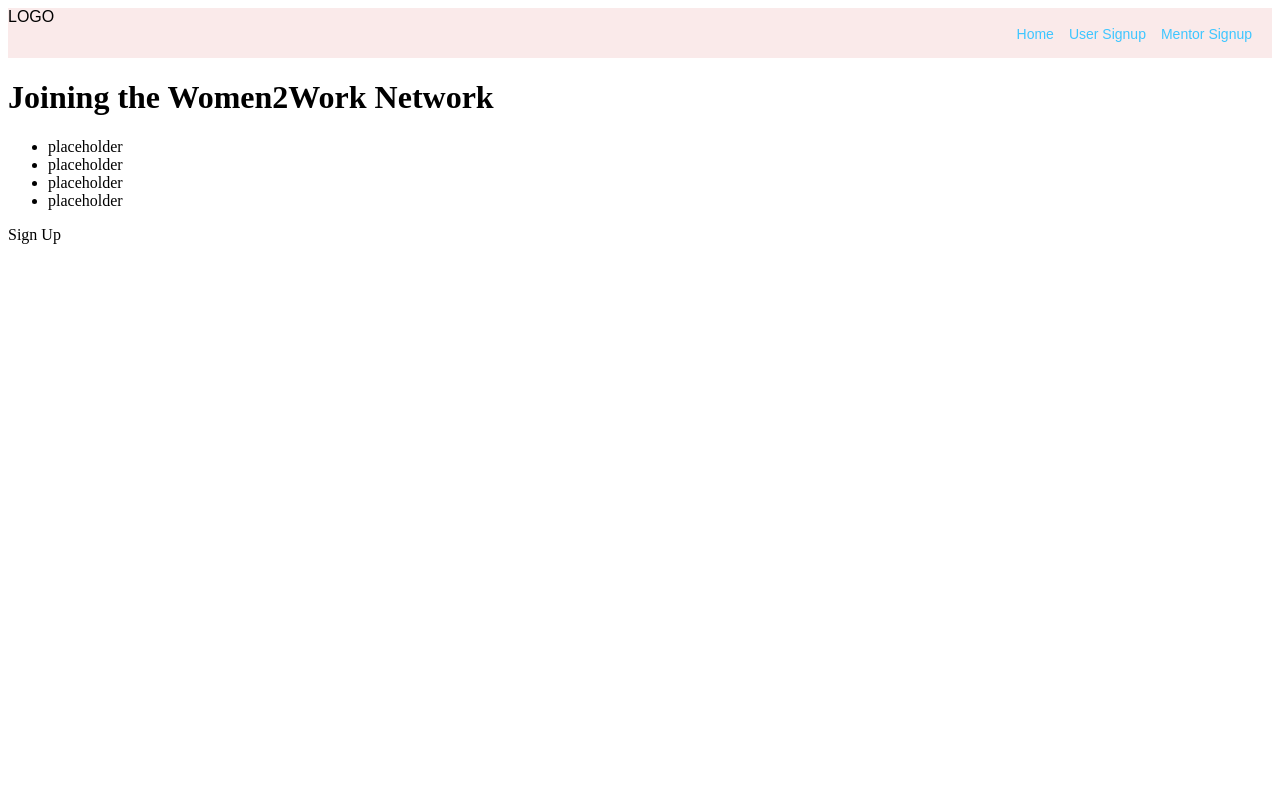
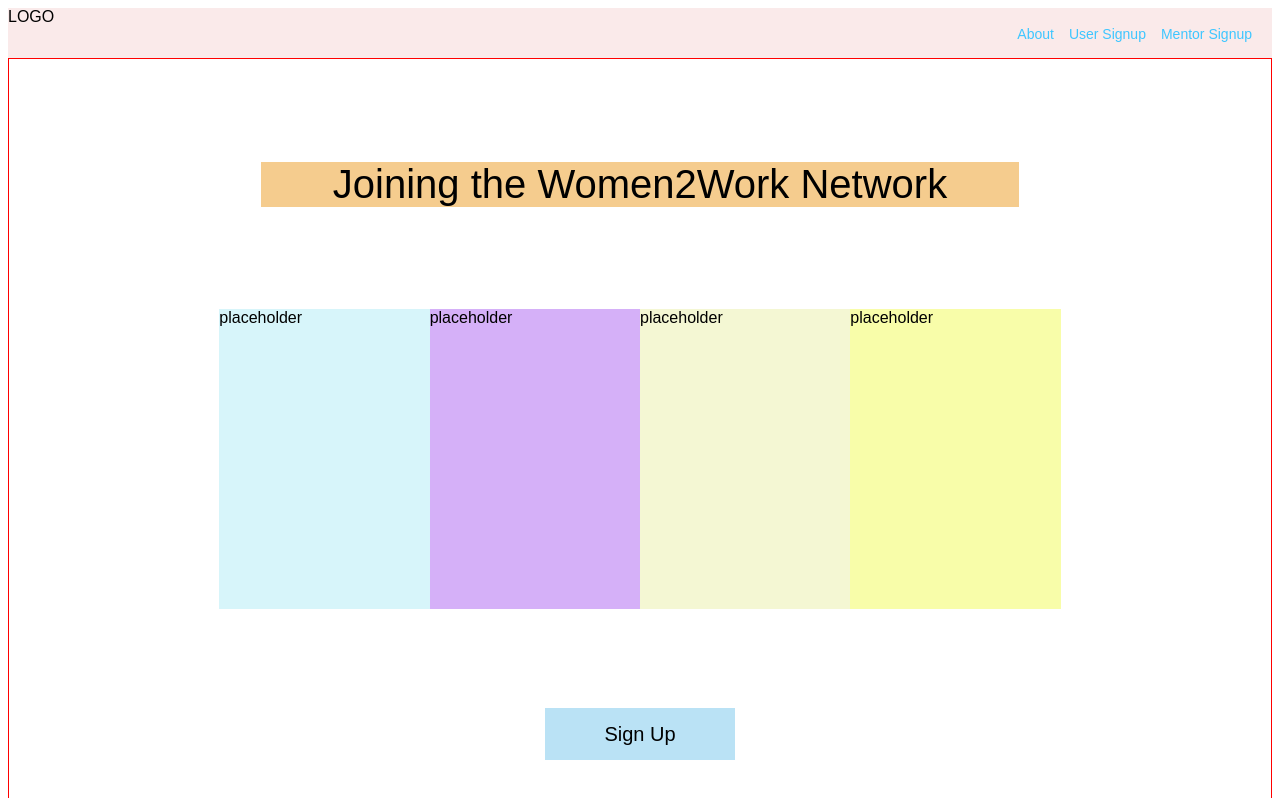
Before and after one commit to lindentree/Women2Work, a React (Create React App) app: page /UserSignup in a window 1280 px wide. Shown: the top 798 px of the page. Built offline with nearby package versions, Linux system fonts and the light colour scheme.

Commit message:
Woking on user sign up

```diff
--- a/src/components/Home.js
+++ b/src/components/Home.js
@@ -29,7 +29,7 @@ class Home extends React.Component {
         </div>
 
         <div className="item-e">
-                  <h3>[Picture here]</h3>
+          <h3>[Picture here]</h3>
           <h4>Certified Mentor Badge</h4>
           <p>
             Mentors who complete the certification process will receive a certified mentor badge they can proudly present on LinkedIn.
--- a/src/components/Navbar.js
+++ b/src/components/Navbar.js
@@ -13,7 +13,7 @@ const Navbar = () => {
       <ul className="navUl">
         <li className="navLi">
           <NavLink to="/" style={{ ...underline, ...textColor }}>
-            Home
+            About
           </NavLink>
         </li>
         <li className="navLi">
--- a/src/components/UserSignup.js
+++ b/src/components/UserSignup.js
@@ -1,17 +1,19 @@
 import React from 'react';
 import UserForm from './UserForm';
 import {BrowserRouter, Route, Link, NavLink} from 'react-router-dom';
+import userSignup from '../userSignup.css';
 
 const UserSignup = () => (
-  <div>
-    <h1>Joining the Women2Work Network</h1>
-    <ul>
-      <li>placeholder</li>
-      <li>placeholder</li>
-      <li>placeholder</li>
-      <li>placeholder</li>
-    </ul>
-    <div>Sign Up</div>
+  <div className="user-container">
+
+    <div className="item-1">Joining the Women2Work Network</div>
+
+    <div className="item-2">placeholder</div>
+    <div className="item-3">placeholder</div>
+    <div className="item-4">placeholder</div>
+    <div className="item-5">placeholder</div>
+
+    <div className="item-6">Sign Up</div>
   </div>
 )
 
--- /dev/null
+++ b/src/userSignup.css
@@ -0,0 +1,66 @@
+.user-container {
+  display: grid;
+  border: 1px solid red;
+  font-family: sans-serif;
+  margin: 0;
+  grid-template-columns: 1fr 1fr 1fr 1fr 1fr 1fr;
+  grid-template-rows: 250px 300px 250px;
+}
+
+.item-1 {
+  grid-area: title;
+  background-color: rgb(245, 204, 142);
+  grid-column: 1 / 7;
+  grid-row: 1 / 2;
+  font-size: 40px;
+  width: 60%;
+  margin: auto;
+  text-align: center;
+}
+
+.item-2 {
+  grid-area: users1;
+  background-color: rgb(215, 245, 250);
+  grid-column: 2 / 3;
+  grid-row: 2 / 3;
+
+
+}
+
+.item-3 {
+  grid-area: user2;
+  background-color: rgb(213, 176, 248);
+  grid-column: 3 / 4;
+  grid-row: 2 / 3;
+
+}
+
+.item-4 {
+  grid-area: user3;
+  background-color: rgb(244, 247, 211);
+  grid-column: 4 / 5;
+  grid-row: 2 / 3;
+
+}
+
+.item-5 {
+  grid-area: user4;
+  background-color: rgb(248, 253, 169);
+  grid-column: 5 / 6;
+  grid-row: 2 / 3;
+
+}
+
+.item-6 {
+  grid-area: user-signup;
+  background-color: rgb(186, 226, 245);
+  grid-column: 1 / 7;
+  grid-row: 3 / 4;
+  width: 15%;
+  height: 15%;
+  margin: auto;
+  text-align: center;
+  font-size: 20px;
+  padding: 15px 0 0 0;
+
+}
```
Also changed, not shown: 18 other files (tests, documents, lock files or other folders).
